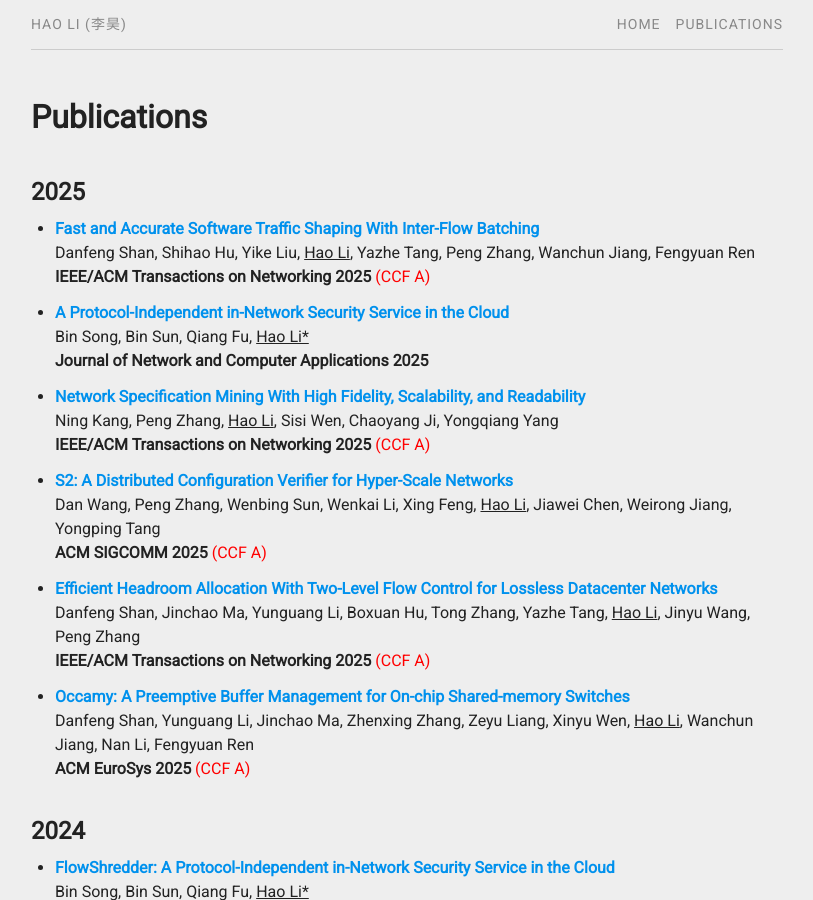
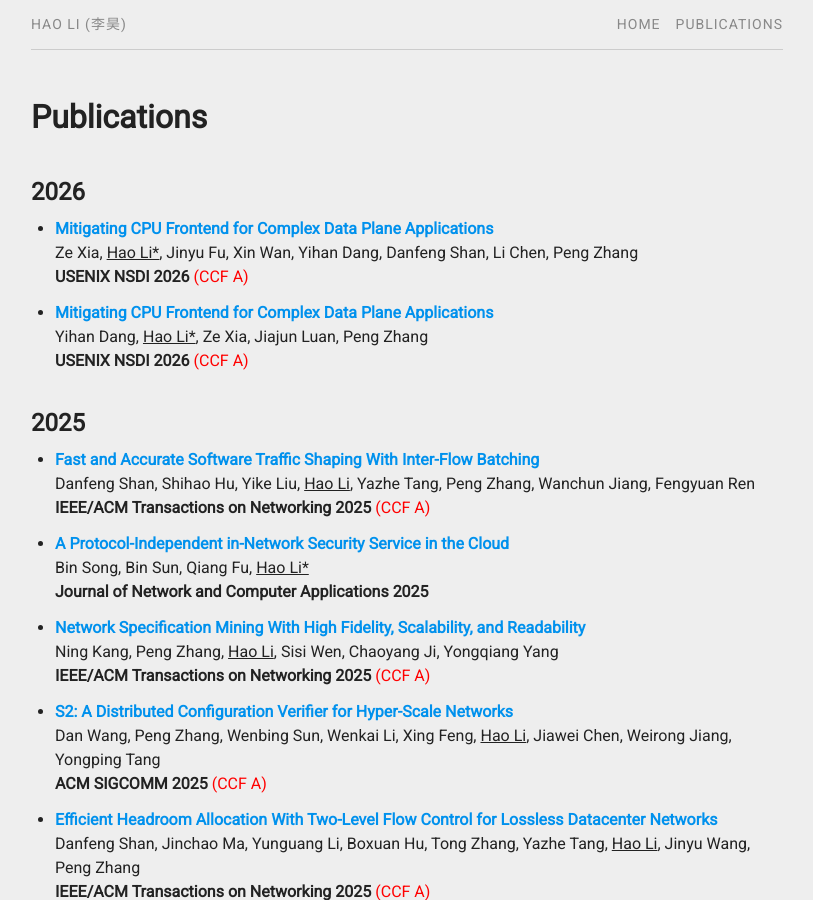
Before and after one commit to aquatoney/aquatoney.github.io, a Jekyll site: the page built from pubs.md, in a window 1280 px wide and 900 px high. Shown: the whole window, without its empty margins (233-1046 px from the left). Built offline with Jekyll 4.4.1, drawn with Linux system fonts in a browser that asks for light colours.

Commit message:
Add new publications to pubs.yml

```diff
--- a/_data/pubs.yml
+++ b/_data/pubs.yml
@@ -1,3 +1,23 @@
+    - title:   "Mitigating CPU Frontend for Complex Data Plane Applications"
+      author:  "Ze Xia, Hao Li, Jinyu Fu, Xin Wan, Yihan Dang, Danfeng Shan, Li Chen, Peng Zhang"
+      journal: "NSDI"
+      year:    "2026"
+      corespd: "true"
+      select:  "true"
+      ccf:     "a"
+      xjtu:    "true"
+      file:    "real-nsdi26-xia.pdf"
+
+    - title:   "Mitigating CPU Frontend for Complex Data Plane Applications"
+      author:  "Yihan Dang, Hao Li, Ze Xia, Jiajun Luan, Peng Zhang"
+      journal: "NSDI"
+      year:    "2026"
+      corespd: "true"
+      select:  "true"
+      ccf:     "a"
+      xjtu:    "true"
+      file:    "nanopl-nsdi26-dang.pdf"
+
     - title:   "Fast and Accurate Software Traffic Shaping With Inter-Flow Batching"
       author:  "Danfeng Shan, Shihao Hu, Yike Liu, Hao Li, Yazhe Tang, Peng Zhang, Wanchun Jiang, Fengyuan Ren"
       journal: "ToN"
```
